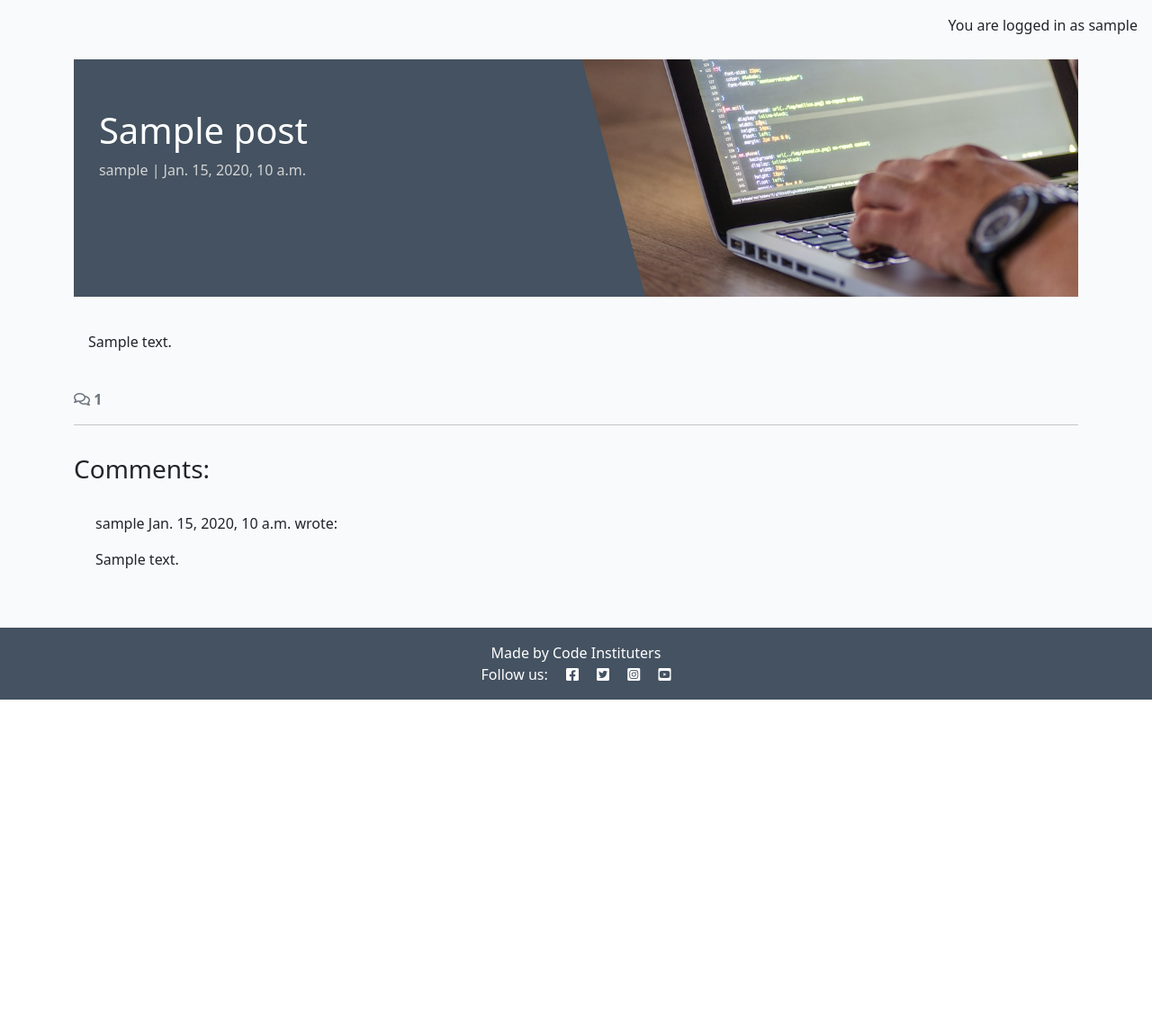
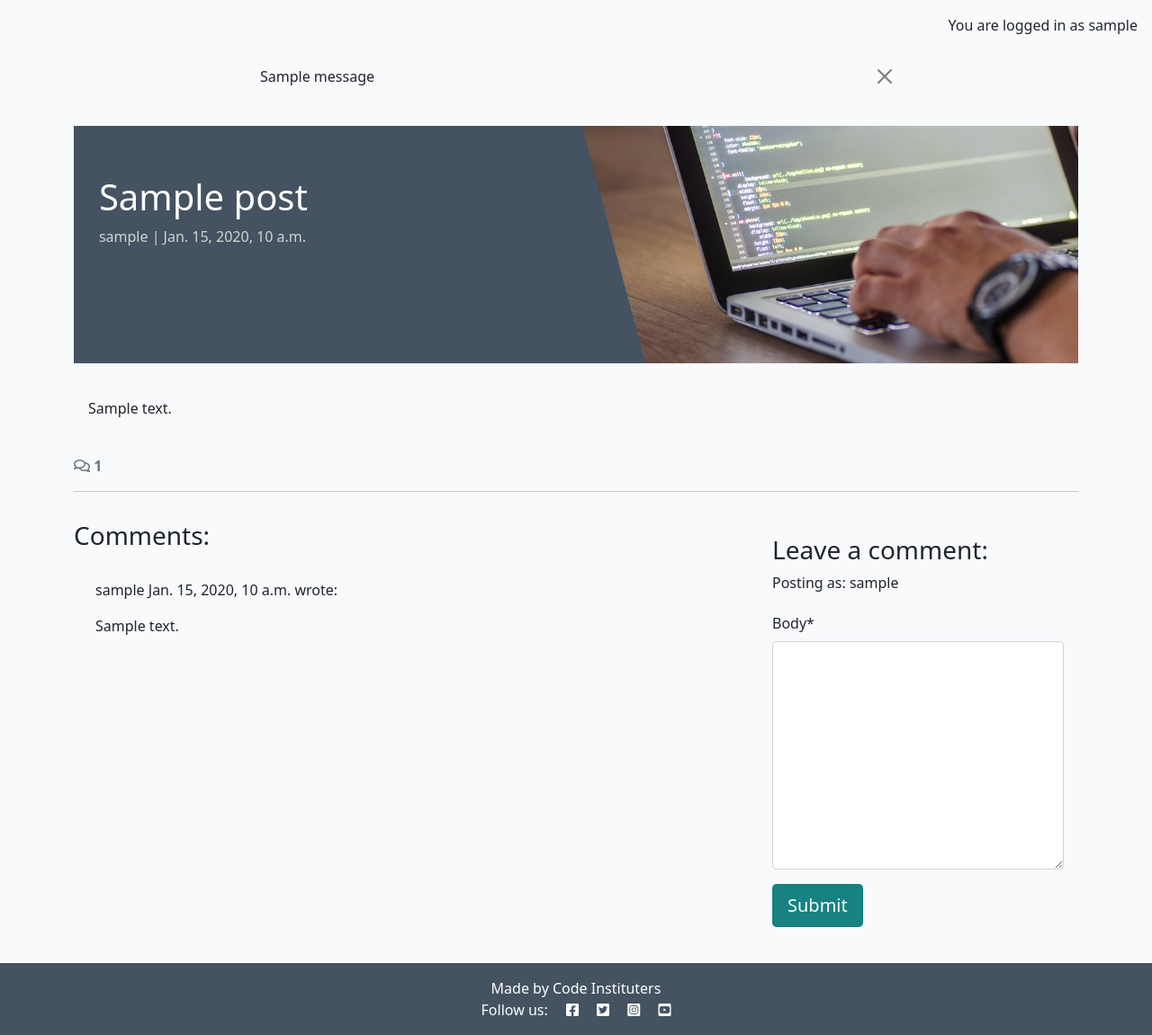
Before and after one commit to jonnlai/django-blog, a Django app: a page that uses templates/base.html in a window 1280 px wide. Shown: the part 60-1211 px from the top of the page at 90% size. Before the commit the page ends 838 px from the top, so only its background shows below. Run offline with Django 4.2, Linux system fonts and the light colour scheme; a user stored in the database is signed in; tables that the repository leaves empty hold one stand-in row (values such as "Sample post"); one stand-in notice (Sample message) is shown; some libraries are stand-ins or nearby versions.

Commit message:
add comment form

```diff
--- /dev/null
+++ b/blog/forms.py
@@ -0,0 +1,7 @@
+from .models import Comment
+from django import forms
+
+class CommentForm(forms.ModelForm):
+    class Meta:
+        model = Comment
+        fields = ('body',)
--- a/blog/templates/blog/post_detail.html
+++ b/blog/templates/blog/post_detail.html
@@ -1,5 +1,6 @@
 {% extends 'base.html' %} {% block content %}
 {% load static %}
+{% load crispy_forms_tags %}
 
 <div class="masthead">
     <div class="container">
@@ -70,6 +71,24 @@
                 {% endfor %}
             </div>
         </div>
+        <!-- Creating New Comments -->
+        <div class="col-md-4 card mb-4 mt-3">
+            <div class="card-body">
+            {% if user.is_authenticated %}
+            <h3>Leave a comment:</h3>
+            <p>Posting as: {{ user.username }}</p>
+            <form id="commentForm" method="post"
+                style="margin-top: 1.3em;">
+                {{ comment_form | crispy }}
+                {% csrf_token %}
+                <button id="submitButton" type="submit"
+                class="btn btn-signup btn-lg">Submit</button>
+            </form>
+            {% else %}
+            <p>Log in to leave a comment</p>
+            {% endif %}
+            </div>
+        </div>
     </div>
 </div>
 {% endblock content %}
--- a/blog/views.py
+++ b/blog/views.py
@@ -1,6 +1,8 @@
 from django.shortcuts import render, get_object_or_404
 from django.views import generic
+from django.contrib import messages
 from .models import Post
+from .forms import CommentForm
 
 # Create your views here.
 
@@ -29,11 +31,26 @@ def post_detail(request, slug):
     comments = post.comments.all().order_by("-created_on")
     comment_count = post.comments.filter(approved=True).count()
 
+    if request.method == "POST":
+        comment_form = CommentForm(data=request.POST)
+        if comment_form.is_valid():
+            comment = comment_form.save(commit=False)
+            comment.author = request.user
+            comment.post = post
+            comment.save()
+            messages.add_message(
+                request, messages.SUCCESS,
+                'Comment submitted and awaiting approval'
+            )
+
+    comment_form = CommentForm()
+
     return render(
         request,
         "blog/post_detail.html",
         {"post": post,
         "comments": comments,
         "comment_count": comment_count,
+        "comment_form": comment_form,
         },
     )
--- a/codestar/settings.py
+++ b/codestar/settings.py
@@ -46,6 +46,8 @@ INSTALLED_APPS = [
     'allauth',
     'allauth.account',
     'allauth.socialaccount',
+    'crispy_forms',
+    'crispy_bootstrap5',
     'django_summernote',
     'blog',
     'about',
@@ -54,6 +56,9 @@ INSTALLED_APPS = [
 SITE_ID = 1
 LOGIN_REDIRECT_URL = '/'
 LOGOUT_REDIRECT_URL = '/'
+
+CRISPY_ALLOWED_TEMPLATE_PACKS = "bootstrap5"
+CRISPY_TEMPLATE_PACK = "bootstrap5"
 
 MIDDLEWARE = [
     'django.middleware.security.SecurityMiddleware',
--- a/requirements.txt
+++ b/requirements.txt
@@ -1,7 +1,9 @@
 asgiref==3.8.1
+crispy-bootstrap5==0.7
 dj-database-url==0.5.0
 Django==4.2.14
 django-allauth==0.57.2
+django-crispy-forms==2.3
 django-summernote==0.8.20.0
 gunicorn==20.1.0
 oauthlib==3.2.2
--- a/templates/base.html
+++ b/templates/base.html
@@ -75,6 +75,22 @@
         {% if user.is_authenticated %} You are logged in as {{ user }}
         {% else %} You are not logged in
         {% endif %}</p>
+
+    <!-- displaying Django messages -->
+    <div class="container">
+        <div class="row">
+            <div class="col-md-8 offset-md-2">
+                {% for message in messages %}
+                <div class="alert {{ message.tags }} alert-dismissible
+                fade show" id="msg" role="alert">
+                {{ message | safe }}
+                <button type="button" class="btn-close"
+                    data-bs-dismiss="alert" aria-label="Close"></button>
+                </div>
+                {% endfor %}
+            </div>
+        </div>
+    </div>
     <main class="flex-shrink-0 main-bg">
 
         {% block content %}
```
Lines whose indentation alone changed are shown as unchanged.
